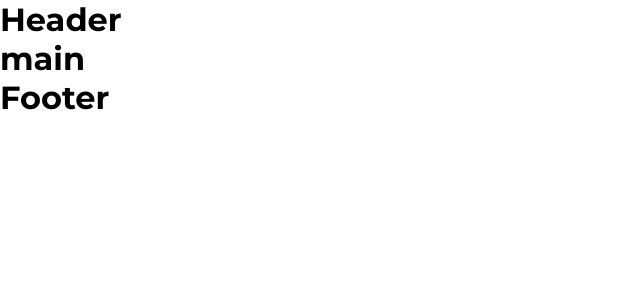
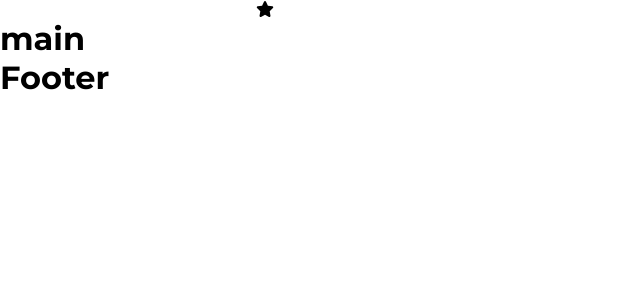
Before and after one commit to GianbaBotassi/proj-html-vuejs, a Vue app: page / in a window 1280 px wide. Shown: the top 300 px of the page, without its empty margins (0-640 px from the left). Built offline with nearby package versions, Linux system fonts and the light colour scheme.

Commit message:
Install font awesome dependencies

```diff
--- a/package.json
+++ b/package.json
@@ -9,6 +9,11 @@
     "preview": "vite preview"
   },
   "dependencies": {
+    "@fortawesome/fontawesome-svg-core": "^6.4.0",
+    "@fortawesome/free-brands-svg-icons": "^6.4.0",
+    "@fortawesome/free-regular-svg-icons": "^6.4.0",
+    "@fortawesome/free-solid-svg-icons": "^6.4.0",
+    "@fortawesome/vue-fontawesome": "^3.0.3",
     "vue": "^3.2.47"
   },
   "devDependencies": {
--- a/src/components/PageHeader.vue
+++ b/src/components/PageHeader.vue
@@ -6,7 +6,29 @@ export default {
 </script>
 
 <template>
-    <h1>Header</h1>
+    <header>
+        <section id="info-top-bar">
+            <div class="cont">
+                <font-awesome-icon :icon="['fas', 'star']" />
+            </div>
+
+        </section>
+        <i class="fa-solid fa-star"></i>
+    </header>
 </template>
 
-<style scoped></style>
+<style lang="scss" scoped>
+@use 'styles/partials/variables.scss' as *;
+
+header {
+
+
+
+    #info-top-bar {
+        // background-color: $abbey;
+        // color: $white;
+        // font-size: 0.8rem;
+        // height: 50px;
+    }
+}
+</style>
--- a/src/main.js
+++ b/src/main.js
@@ -1,5 +1,17 @@
 import { createApp } from 'vue'
+
+/* import the fontawesome core */
+import { library } from '@fortawesome/fontawesome-svg-core'
+
+/* import font awesome icon component */
+import { FontAwesomeIcon } from '@fortawesome/vue-fontawesome'
+
+/* import specific icons */
+import { faStar } from '@fortawesome/free-solid-svg-icons'
+
+/* add icons to the library */
+library.add(faStar)
 
 import App from './App.vue'
 
-createApp(App).mount('#app')
+createApp(App).component("font-awesome-icon", FontAwesomeIcon).mount('#app')
--- a/styles/partials/variables.scss
+++ b/styles/partials/variables.scss
@@ -1,7 +1,7 @@
 // Background colors
 $woodsmoke: #121117;
 $white: #ffffff;
-$Abbey: #505051;
+$abbey: #505051;
 $silver-sand: #baddbe;
 $blue-lagoon: #038483;
 $fountain-blue: #51bdbc;
```
Also changed, not shown: 1 other file (tests, documents, lock files or other folders).
